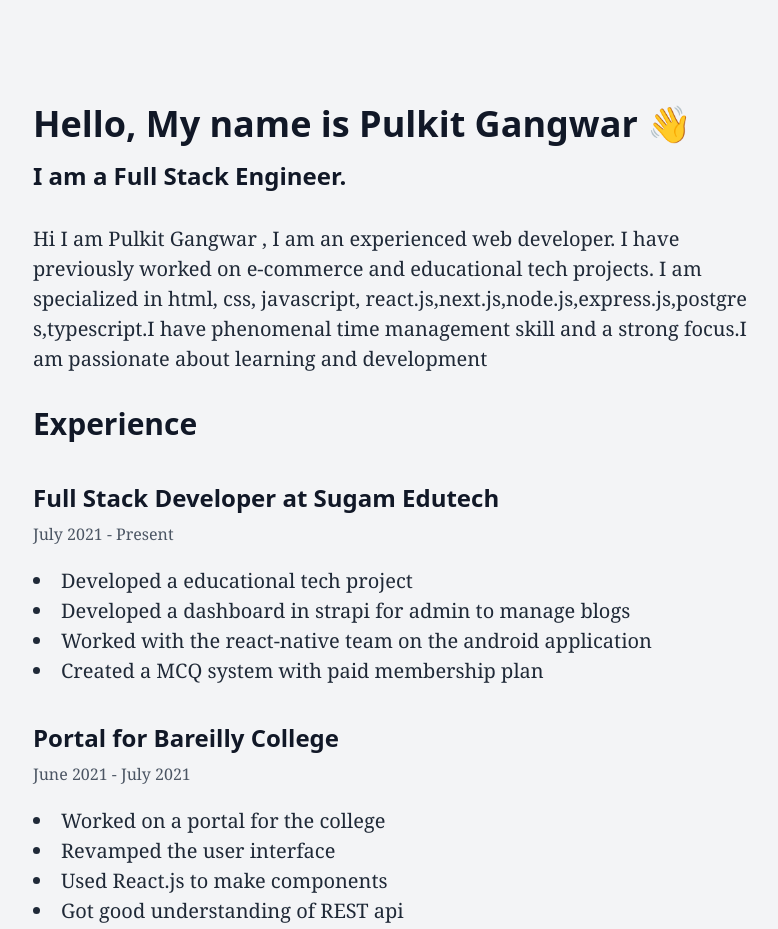
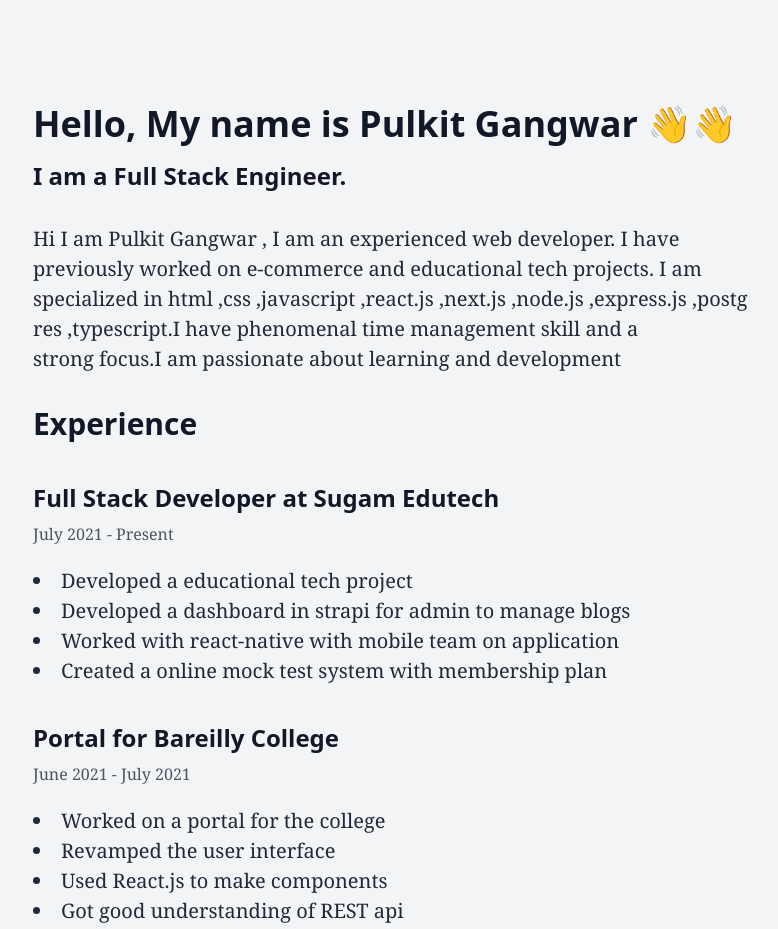
Before and after one commit to pulkitgangwar/pulkitgangwar, a plain HTML site: page index.html in a window 1280 px wide. Shown: the top 929 px of the page, without its empty margins (247-1025 px from the left). Drawn offline with nearby package versions, Linux system fonts and the light colour scheme.

Commit message:
added multiple hands

```diff
--- a/index.html
+++ b/index.html
@@ -96,7 +96,7 @@
           <h1
             class="font-bold font-sans break-normal text-gray-900 pt-6 pb-2 text-3xl md:text-4xl"
           >
-            Hello, My name is Pulkit Gangwar 👋
+            Hello, My name is Pulkit Gangwar 👋👋
           </h1>
           <h1
             class="font-bold font-sans break-normal text-gray-900 pt-2 pb-2 text-2xl md:text-2xl"
@@ -110,8 +110,8 @@
           previously worked on e-commerce and educational tech projects. I am
           specialized in
           <span class="break-all"
-            >html, css, javascript,
-            react.js,next.js,node.js,express.js,postgres,typescript</span
+            >html ,css ,javascript ,react.js ,next.js ,node.js ,express.js
+            ,postgres ,typescript</span
           >.I have phenomenal time management skill and a strong focus.I am
           passionate about learning and development
         </p>
@@ -135,10 +135,8 @@
           <ul class="list-disc list-inside">
             <li>Developed a educational tech project</li>
             <li>Developed a dashboard in strapi for admin to manage blogs</li>
-            <li>
-              Worked with the react-native team on the android application
-            </li>
-            <li>Created a MCQ system with paid membership plan</li>
+            <li>Worked with react-native with mobile team on application</li>
+            <li>Created a online mock test system with membership plan</li>
           </ul>
         </div>
         <div class="pb-7">
```
Also changed, not shown: 1 other file.
